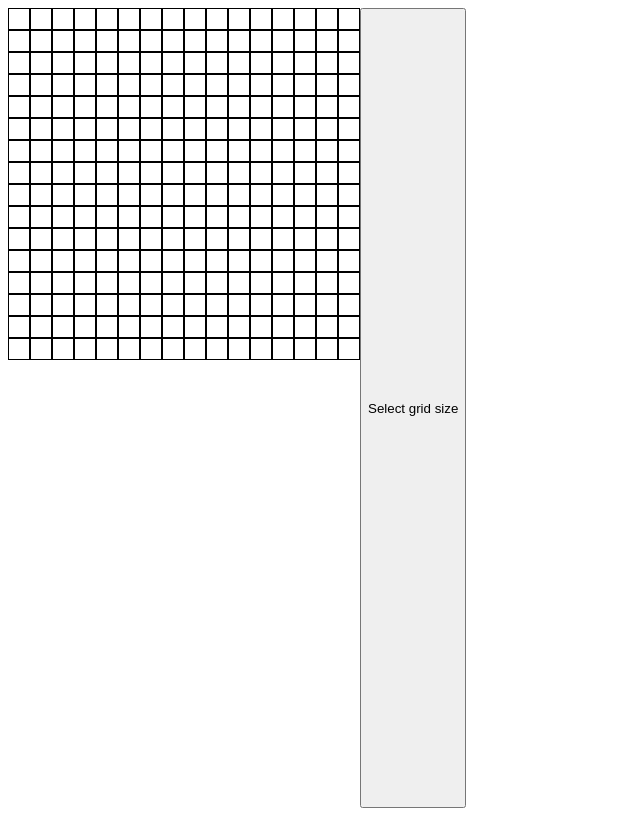
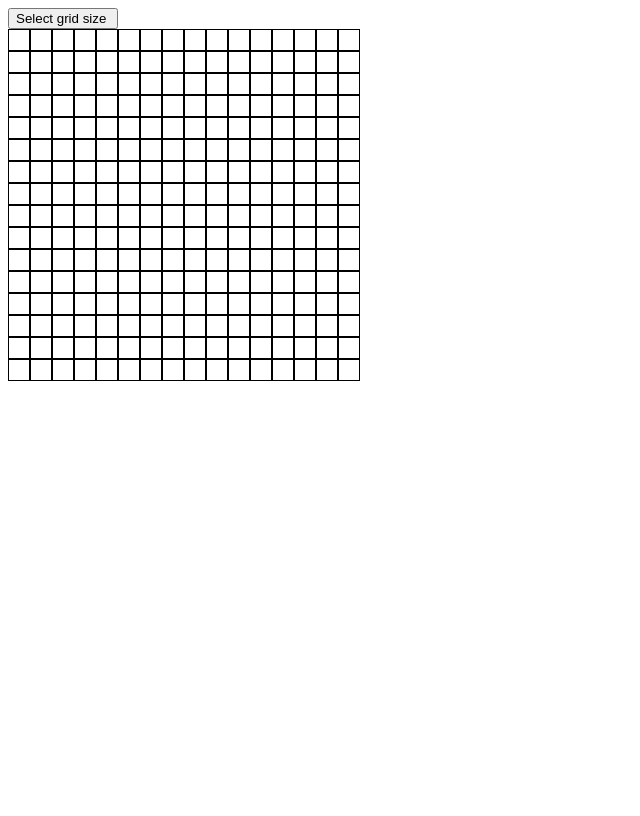
Before and after one commit to phasevii/etch-a-sketch, a plain HTML site: page index.html in a window 1280 px wide. Shown: the whole page, without its empty margins (0-640 px from the left). Drawn offline with Linux system fonts and the light colour scheme.

Commit message:
Add class for button element

```diff
--- a/style.css
+++ b/style.css
@@ -1,5 +1,7 @@
 .wrapper {
     display: flex;
+    flex-direction: column-reverse;
+    justify-content: start;
     width: 800px;
     height: 800px;
     max-width: 800px;
@@ -24,3 +26,8 @@
     width: 20px;
     border: 1px solid black;
 }
+
+.btn {
+    display: flex;
+    max-width: 110px;
+}
```
